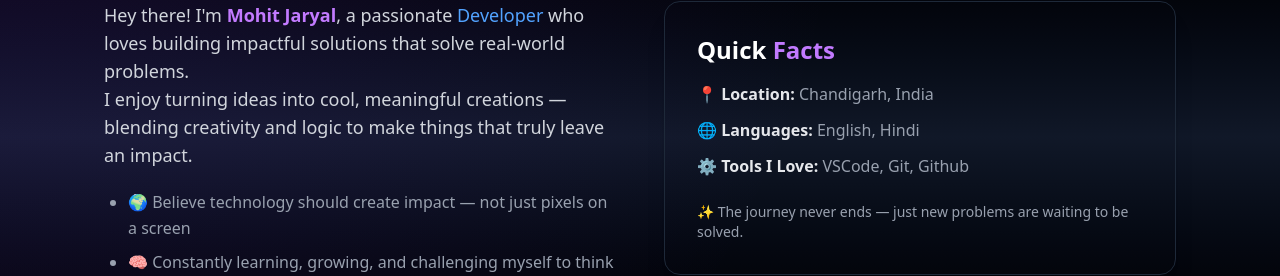
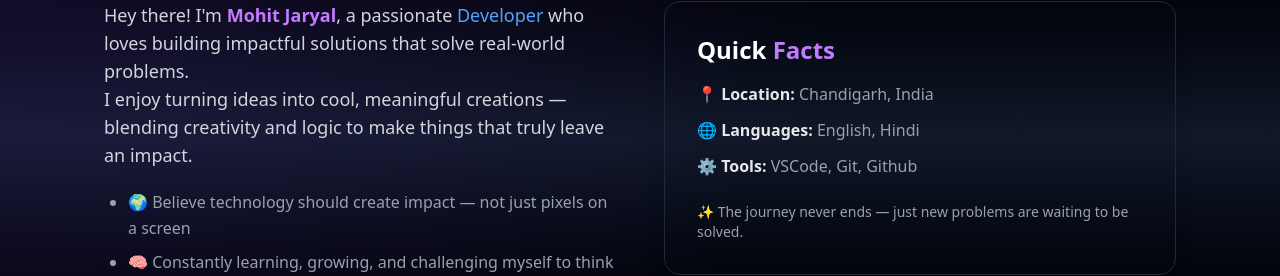
Before and after one commit to mohitjaryal/my-portfolio, a React (Vite) app in the folder portfolio/: page / in a window 1280 px wide. Shown: the part 785-1061 px from the top of the page. Built offline with nearby package versions, Linux system fonts and the light colour scheme.

Commit message:
Update About.jsx

```diff
--- a/portfolio/src/components/About.jsx
+++ b/portfolio/src/components/About.jsx
@@ -78,7 +78,7 @@ export default function About() {
                 <span className="text-gray-400">English, Hindi</span>
               </p>
               <p>
-                <strong className="text-gray-200">⚙️ Tools I Love:</strong>{" "}
+                <strong className="text-gray-200">⚙️ Tools:</strong>{" "}
                 <span className="text-gray-400">VSCode, Git, Github</span>
               </p>
             </div>
```
